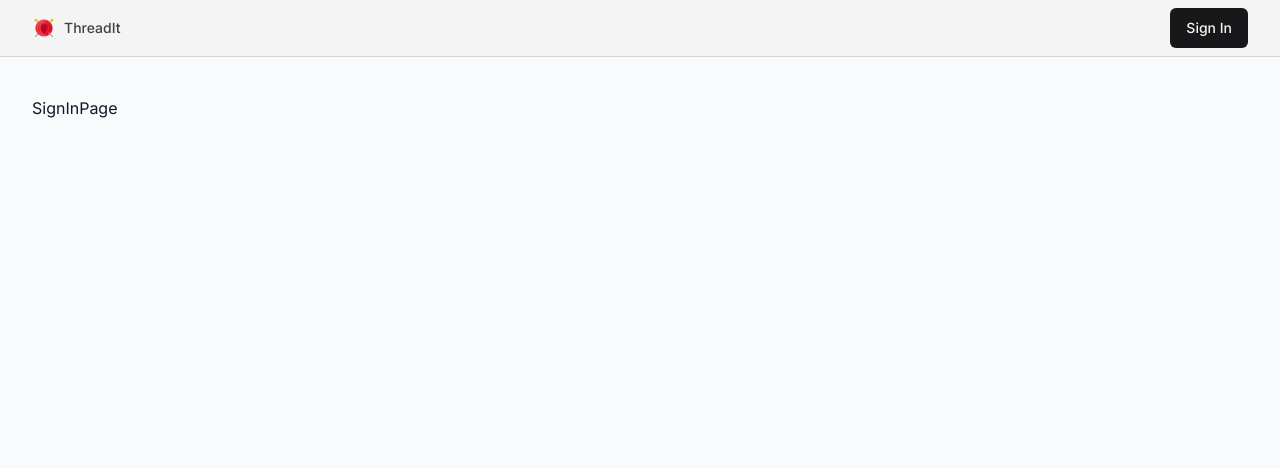
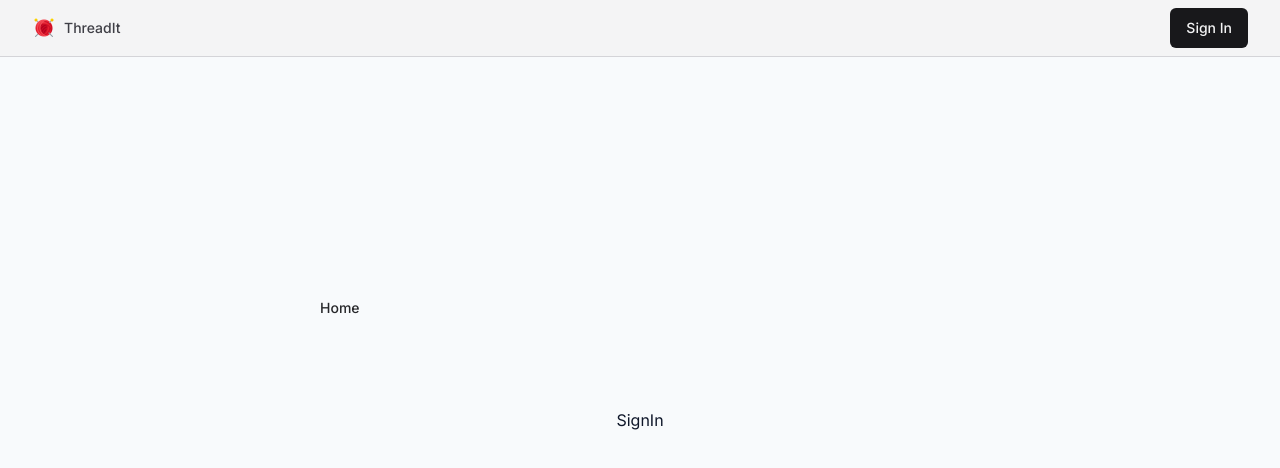
Before and after one commit to AbdulAhadSiddiqui11/threadit, a Next.js app: page /sign-in in a window 1280 px wide. Shown: the top 468 px of the page. Built offline with nearby package versions, Linux system fonts and the light colour scheme.

Commit message:
Sign in Page

```diff
--- a/src/app/(auth)/sign-in/page.tsx
+++ b/src/app/(auth)/sign-in/page.tsx
@@ -1,7 +1,20 @@
+import SignIn from '@/components/SignIn'
+import { buttonVariants } from '@/components/ui/Button'
+import { cn } from '@/lib/utils'
+import Link from 'next/link'
 import { FC } from 'react'
 
 const SignInPage: FC = () => {
-    return <div>SignInPage</div>
+    return (
+        <div className="absolute inset-0">
+            <div className="h-full max-w-2xl mx-auto flex flex-col items-center justify-center gap-20">
+                <Link href='/' className={cn(buttonVariants({ variant: 'ghost' }), 'self-start -mt-20')}>
+                    Home
+                </Link>
+                <SignIn />
+            </div>
+        </div>
+    )
 }
 
 export default SignInPage
--- /dev/null
+++ b/src/components/SignIn.tsx
@@ -0,0 +1,11 @@
+import { FC } from 'react'
+
+interface SignInProps {
+
+}
+
+const SignIn: FC<SignInProps> = ({ }) => {
+    return <div>SignIn</div>
+}
+
+export default SignIn
```
